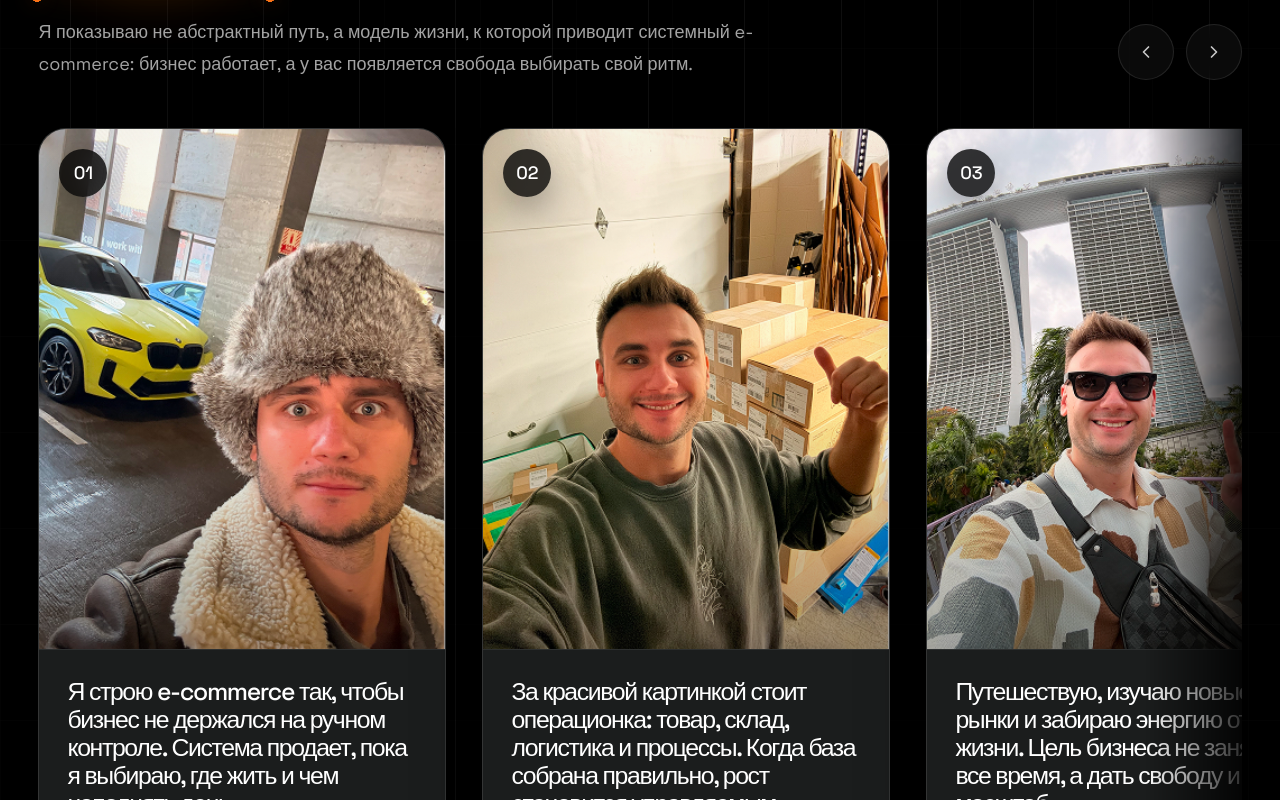
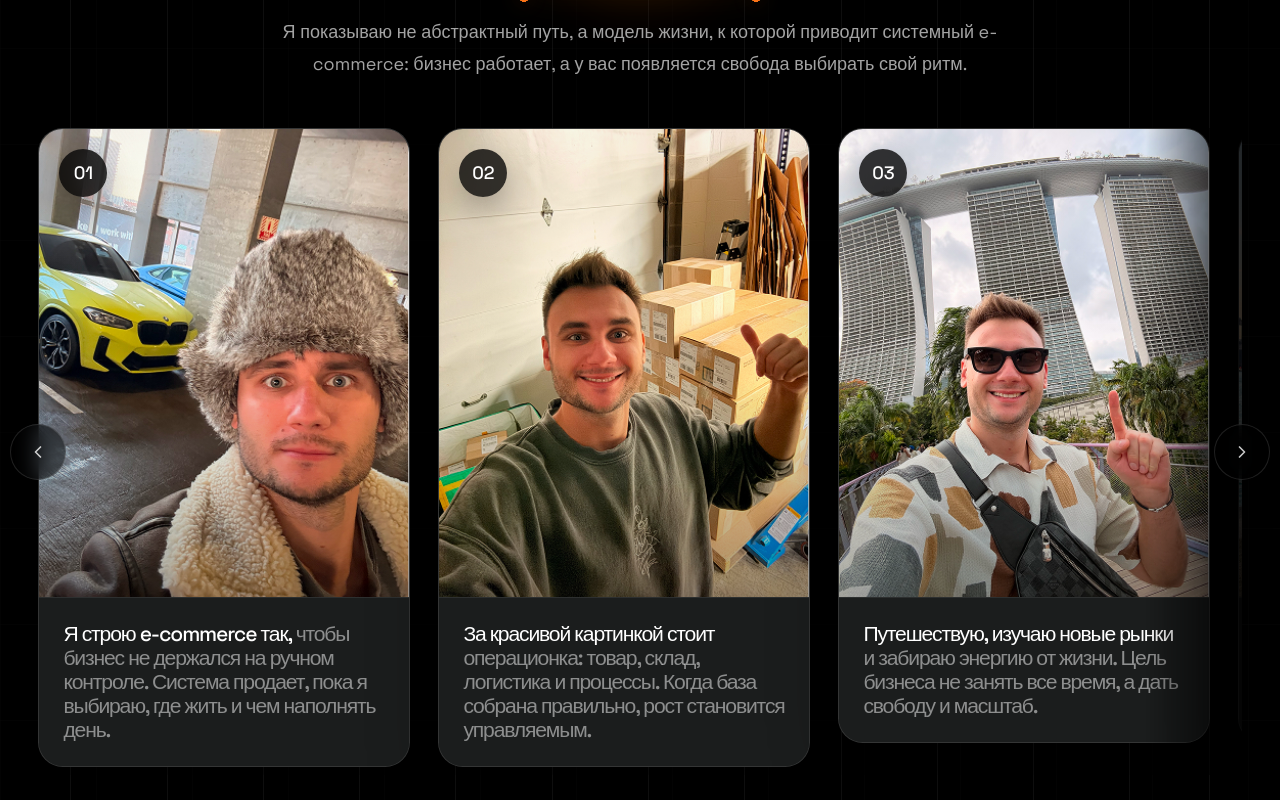
Before and after one commit to YaroslavSigidin/IVCHENKO, a React (Vite) app: page / in a window 1280 px wide. Shown: the part 7440-8240 px from the top of the page. Built offline with nearby package versions, Linux system fonts and the light colour scheme.

Commit message:
Refine about slider layout

```diff
--- a/src/App.jsx
+++ b/src/App.jsx
@@ -567,6 +567,19 @@ function SectionHeader({ eyebrow, title, text, align = 'center' }) {
   )
 }
 
+function SplitCardText({ text }) {
+  const words = text.split(' ')
+  const lead = words.slice(0, 4).join(' ')
+  const rest = words.slice(4).join(' ')
+
+  return (
+    <>
+      {lead}
+      {rest ? <span className="text-white/50"> {rest}</span> : null}
+    </>
+  )
+}
+
 function AboutMeSlider({ slides }) {
   const sliderRef = useRef(null)
 
@@ -581,19 +594,18 @@ function AboutMeSlider({ slides }) {
 
   return (
     <div className="mx-auto w-[min(1320px,94vw)]">
-      <div className="flex flex-col gap-6 sm:flex-row sm:items-end sm:justify-between">
-        <SectionHeader
-          eyebrow="About"
-          title="Обо мне"
-          text="Я показываю не абстрактный путь, а модель жизни, к которой приводит системный e-commerce: бизнес работает, а у вас появляется свобода выбирать свой ритм."
-          align="left"
-        />
+      <SectionHeader
+        eyebrow="About"
+        title="Обо мне"
+        text="Я показываю не абстрактный путь, а модель жизни, к которой приводит системный e-commerce: бизнес работает, а у вас появляется свобода выбирать свой ритм."
+      />
 
-        <div className="flex items-center gap-3">
+      <div className="relative mt-8 sm:mt-12">
+        <div className="pointer-events-none absolute inset-y-0 left-0 right-0 z-20 hidden items-center justify-between lg:flex">
           <button
             type="button"
             onClick={() => scrollSlider(-1)}
-            className="flex h-14 w-14 items-center justify-center rounded-full border border-white/10 bg-white/[0.04] text-white/78 backdrop-blur-md transition duration-300 hover:border-white/18 hover:bg-white/[0.08] hover:text-white"
+            className="pointer-events-auto -ml-7 flex h-14 w-14 items-center justify-center rounded-full border border-white/12 bg-black/54 text-white/78 shadow-[0_18px_38px_rgba(0,0,0,0.32)] backdrop-blur-md transition duration-300 hover:border-white/22 hover:bg-black/72 hover:text-white"
             aria-label="Предыдущий слайд"
           >
             <ChevronLeft className="h-5 w-5" />
@@ -601,18 +613,16 @@ function AboutMeSlider({ slides }) {
           <button
             type="button"
             onClick={() => scrollSlider(1)}
-            className="flex h-14 w-14 items-center justify-center rounded-full border border-white/10 bg-white/[0.04] text-white/78 backdrop-blur-md transition duration-300 hover:border-white/18 hover:bg-white/[0.08] hover:text-white"
+            className="pointer-events-auto -mr-7 flex h-14 w-14 items-center justify-center rounded-full border border-white/12 bg-black/54 text-white/78 shadow-[0_18px_38px_rgba(0,0,0,0.32)] backdrop-blur-md transition duration-300 hover:border-white/22 hover:bg-black/72 hover:text-white"
             aria-label="Следующий слайд"
           >
             <ChevronRight className="h-5 w-5" />
           </button>
         </div>
-      </div>
 
-      <div className="relative mt-8 sm:mt-12">
         <div
           ref={sliderRef}
-          className="flex snap-x snap-mandatory gap-5 overflow-x-auto scroll-smooth pb-2 [scrollbar-width:none] sm:gap-7 lg:gap-9 [&::-webkit-scrollbar]:hidden"
+          className="flex snap-x snap-mandatory gap-5 overflow-x-auto scroll-smooth pb-2 [scrollbar-width:none] sm:gap-6 lg:gap-7 [&::-webkit-scrollbar]:hidden"
         >
           {slides.map((slide, index) => (
             <MobileReveal
@@ -623,8 +633,8 @@ function AboutMeSlider({ slides }) {
               variant={storyRevealVariants[index % storyRevealVariants.length]}
               className="snap-start"
             >
-              <article className="group relative flex w-[min(25.5rem,82vw)] shrink-0 flex-col overflow-hidden rounded-[1.75rem] border border-white/10 bg-[#1d1f1f] shadow-[0_26px_70px_rgba(0,0,0,0.3)] sm:w-[25.5rem]">
-                <div className="relative h-[30rem] overflow-hidden sm:h-[32.5rem]">
+              <article className="group relative flex w-[min(22.5rem,80vw)] shrink-0 flex-col overflow-hidden rounded-[1.55rem] border border-white/10 bg-[#1d1f1f] shadow-[0_26px_70px_rgba(0,0,0,0.3)] sm:w-[23rem] lg:w-[23.25rem]">
+                <div className="relative h-[26rem] overflow-hidden sm:h-[28.75rem] lg:h-[29.25rem]">
                   <img
                     src={slide.image}
                     alt=""
@@ -637,9 +647,9 @@ function AboutMeSlider({ slides }) {
                   </div>
                 </div>
 
-                <div className="min-h-[10.4rem] border-t border-white/8 bg-[#1b1d1d] px-6 py-6 sm:px-7 sm:py-7">
-                  <p className="text-[1.35rem] font-medium leading-[1.12] tracking-[-0.055em] text-white sm:text-[1.55rem]">
-                    {slide.text}
+                <div className="min-h-[8.8rem] border-t border-white/8 bg-[#1b1d1d] px-6 py-5 sm:px-6 sm:py-6">
+                  <p className="text-[1.18rem] font-medium leading-[1.13] tracking-[-0.055em] text-white sm:text-[1.32rem]">
+                    <SplitCardText text={slide.text} />
                   </p>
                 </div>
               </article>
@@ -651,6 +661,25 @@ function AboutMeSlider({ slides }) {
           aria-hidden="true"
           className="pointer-events-none absolute inset-y-0 right-0 hidden w-24 bg-[linear-gradient(90deg,transparent,rgba(0,0,0,0.82))] lg:block"
         />
+
+        <div className="mt-6 flex justify-center gap-3 lg:hidden">
+          <button
+            type="button"
+            onClick={() => scrollSlider(-1)}
+            className="flex h-13 w-13 items-center justify-center rounded-full border border-white/12 bg-white/[0.04] text-white/78 backdrop-blur-md transition duration-300 hover:border-white/22 hover:bg-white/[0.08] hover:text-white"
+            aria-label="Предыдущий слайд"
+          >
+            <ChevronLeft className="h-5 w-5" />
+          </button>
+          <button
+            type="button"
+            onClick={() => scrollSlider(1)}
+            className="flex h-13 w-13 items-center justify-center rounded-full border border-white/12 bg-white/[0.04] text-white/78 backdrop-blur-md transition duration-300 hover:border-white/22 hover:bg-white/[0.08] hover:text-white"
+            aria-label="Следующий слайд"
+          >
+            <ChevronRight className="h-5 w-5" />
+          </button>
+        </div>
       </div>
     </div>
   )
```
